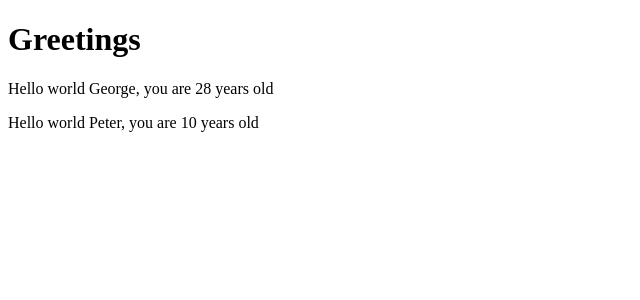
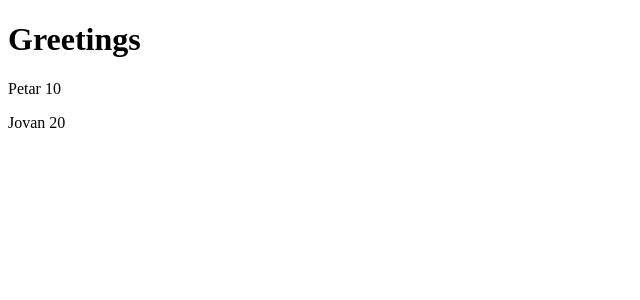
Before and after one commit to djrdj/123, a React (Vite) app in the folder part1/exercise0/introdemo/: page / in a window 1280 px wide. Shown: the top 300 px of the page, without its empty margins (0-640 px from the left). Built offline with nearby package versions, Linux system fonts and the light colour scheme.

Commit message:
change 5

```diff
--- a/part1/exercise0/introdemo/src/App.jsx
+++ b/part1/exercise0/introdemo/src/App.jsx
@@ -1,23 +1,27 @@
 import React from "react"
 
-const Hello = (props) => {
-  console.log(props)
-  return  (
-    <div>
-      <p> Hello world {props.name}, you are {props.age} years old</p>
-    </div>
-  )
-}
+// const Hello = (props) => {
+//   console.log(props)
+//   return  (
+//     <div>
+//       <p> Hello world {props.name}, you are {props.age} years old</p>
+//     </div>
+//   )
+// }
 
 const App = () => {
-  const name = "Peter"
-  const age = 10
+  const friends = [
+    { name: "Petar", age: 10},
+    {name: "Jovan", age: 20}
+  ]
   return (
-    <div>
+    <>
       <h1>Greetings</h1>
-      <Hello name='George' age={26+2}/>
-      <Hello name={name} age={age}/>
-    </div>
+      <p>{friends[0].name} {friends[0].age}</p>
+      <p>{friends[1].name} {friends[1].age}</p>
+      {/* <Hello name='George' age={26+2}/>
+      <Hello name={name} age={age}/> */}
+    </>
   )
 }
 
```
